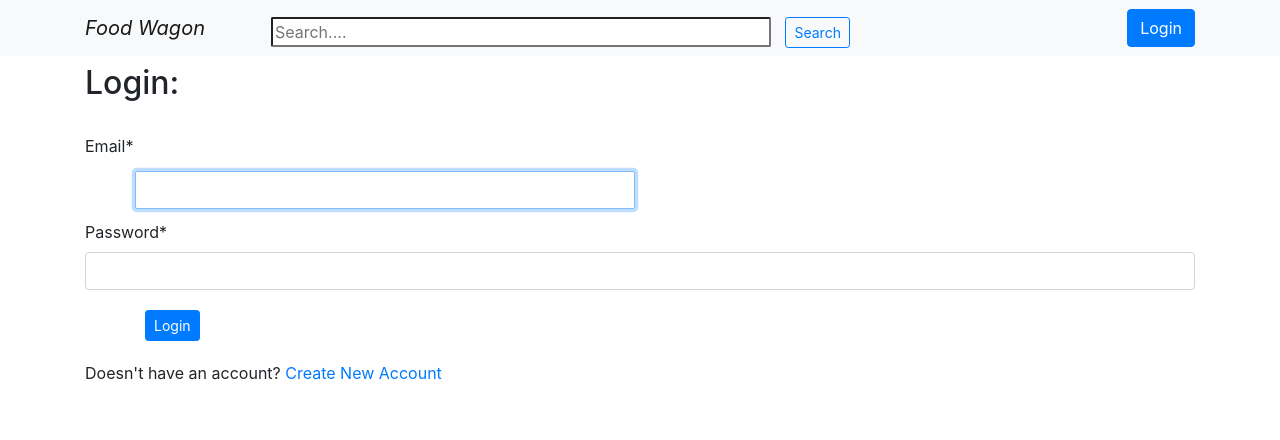
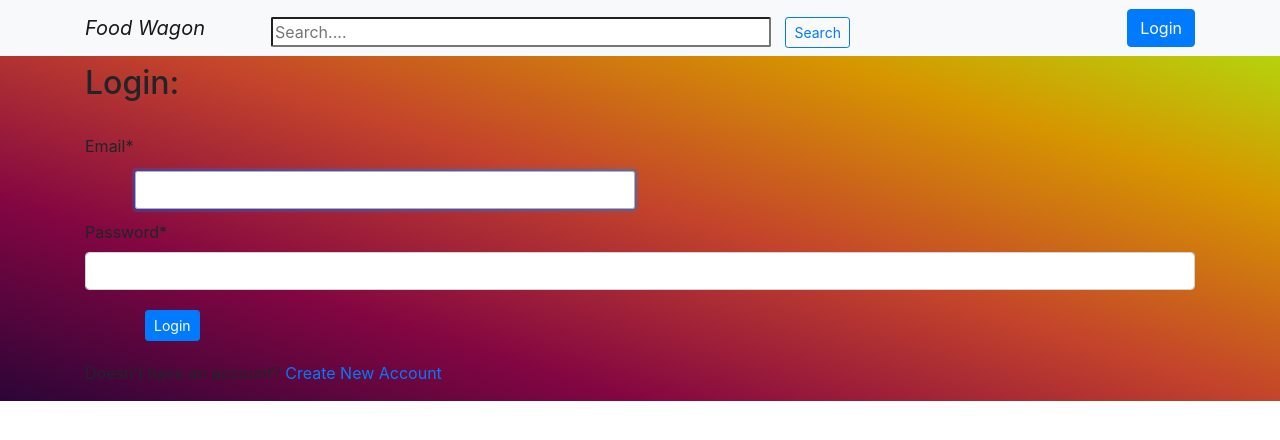
Before and after one commit to MahirAbsar/CSE327_project, a Django app: page /account/login/ in a window 1280 px wide. Shown: the top 440 px of the page. Run offline with Django 3.2, Linux system fonts and the light colour scheme; parts of the project's set-up code (start-up, migrations or seed data) failed here and were passed over; some libraries are stand-ins or nearby versions.

Commit message:
Update base.html

```diff
--- a/templates/base.html
+++ b/templates/base.html
@@ -86,7 +86,7 @@
 
   </style>
 </head>
-<body>
+<body style="background-image: linear-gradient(to right top, #2c0537, #830642, #c4442b, #d69600, #a8eb12); background-repeat:no-repeat;">
   {% include 'navbar.html' %}
   <div class="container">
     <div class="messages container mt-2">
```
